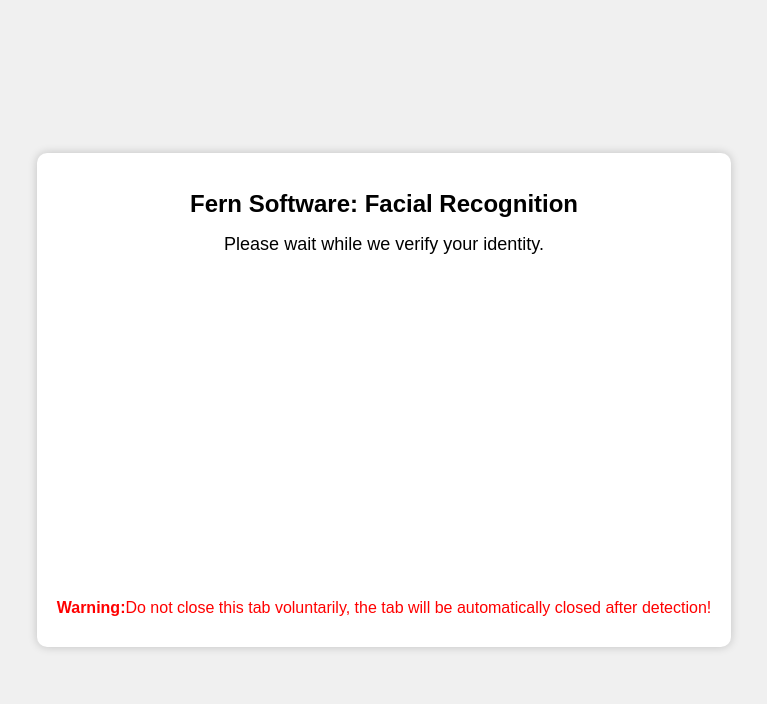
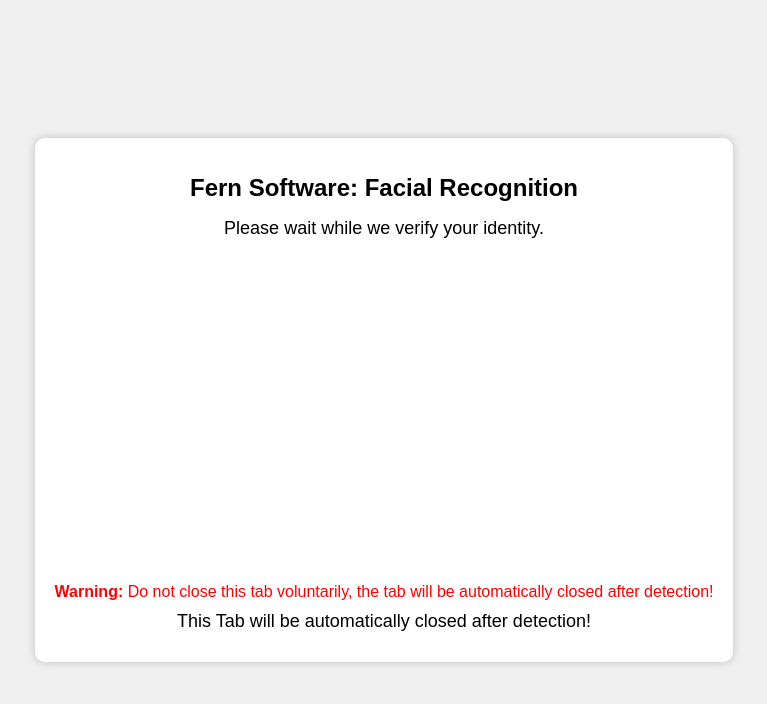
Before and after one commit to Suriyanad/facrecognition, a plain HTML site: page index.html in a window 1280 px wide. Shown: the whole page, without its empty margins (256-1023 px from the left). Drawn offline with Linux system fonts and the light colour scheme; no server answers.

Commit message:
spacing update

```diff
--- a/index.html
+++ b/index.html
@@ -17,7 +17,8 @@
     </div>
     <video id="video" width="600" height="450" autoplay muted></video>
     <canvas id="canvas-container"></canvas>
-    <p class="warning"> <b>Warning:</b>Do not close this tab voluntarily, the tab will be automatically closed after detection!</p>
+    <p class="warning"> <b>Warning: </b>Do not close this tab voluntarily, the tab will be automatically closed after detection!</p>
+    <p>This Tab will be automatically closed after detection!</p>
   </div>
 
 </body>
```
